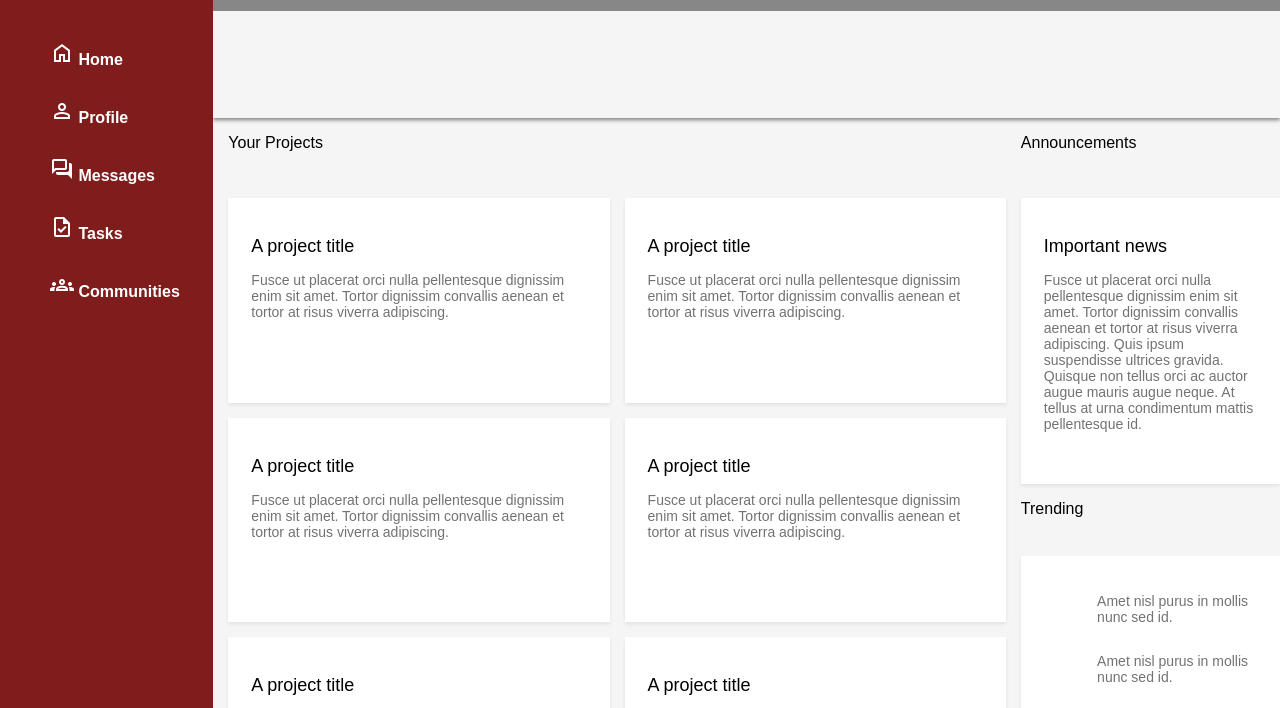
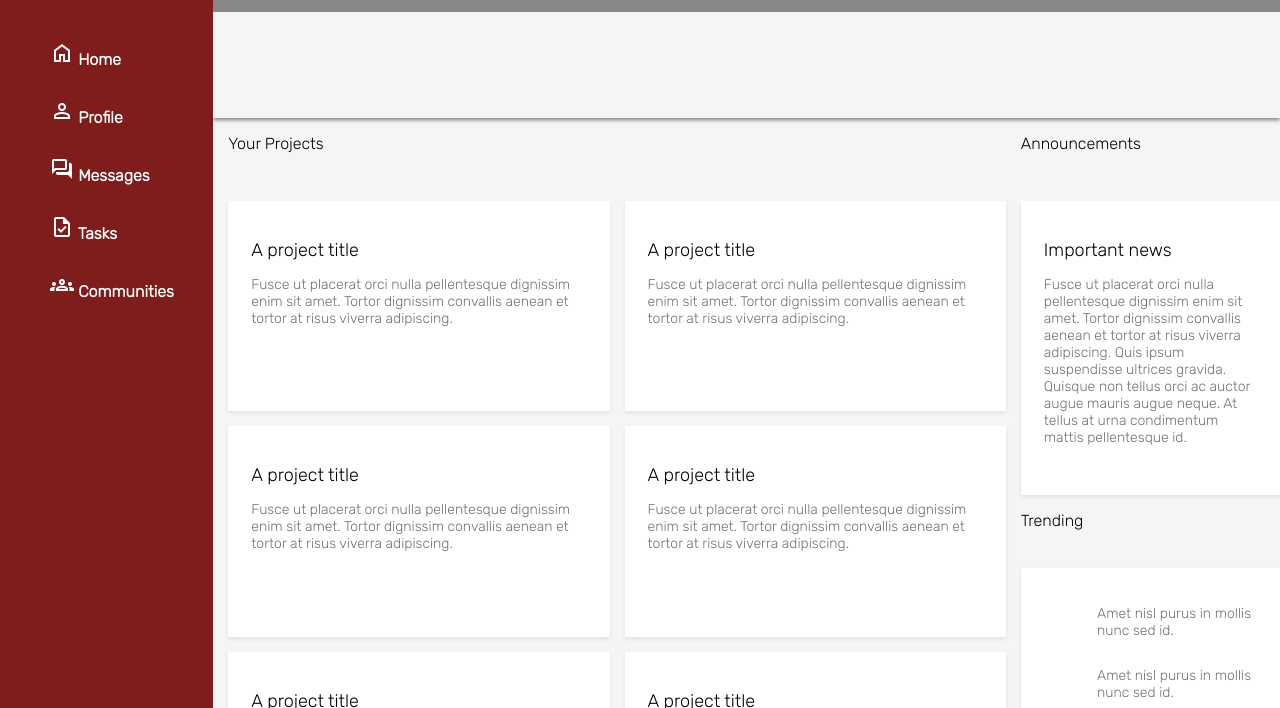
Before and after one commit to OneTooManyln/project_admin_dashboard, a plain HTML site: page index.html in a window 1280 px wide. Shown: the part 82-790 px from the top of the page. Drawn offline with nearby package versions, Linux system fonts and the light colour scheme.

Commit message:
Import Google font for body font-family

```diff
--- a/style.css
+++ b/style.css
@@ -1,3 +1,5 @@
+@import url('https://fonts.googleapis.com/css2?family=Rubik:wght@300&display=swap');
+
 :root {
     --main-background-color: white;
 }
@@ -9,7 +11,7 @@ html {
 body {
     background-color: whitesmoke;
     margin: 0;
-    font-family: Arial, Helvetica, sans-serif;
+    font-family: 'Rubik', sans-serif;
 }
 
 .container {
```
